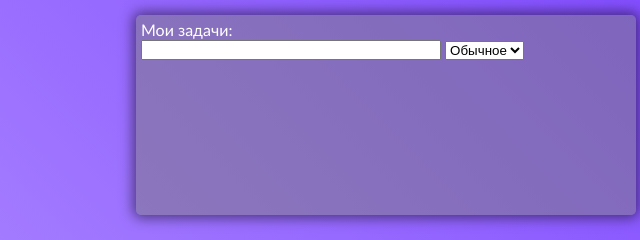
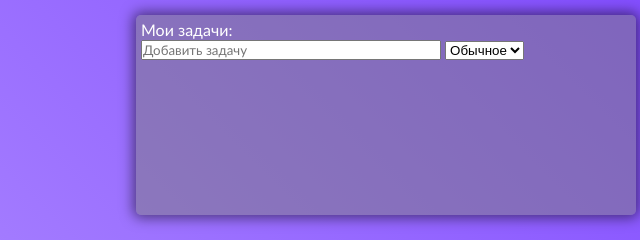
Before and after one commit to Resgul/myfreedom.github.io, a plain HTML site: page homework_7/index.html in a window 1280 px wide. Shown: the top 240 px of the page, 254-894 px from the left. Drawn offline with Linux system fonts and the light colour scheme.

Commit message:
Update index.html

```diff
--- a/homework_7/index.html
+++ b/homework_7/index.html
@@ -9,7 +9,7 @@
     <div class="task-block">
       <form class="form-1">
         <p>Мои задачи:</p>
-        <input type="text" class="input-1">
+        <input type="text" placeholder="Добавить задачу" class="input-1">
         <select name="massegeType">
         <option value="regular" selected>Обычное</option>
         <option value="warning">Важное</option>
```
